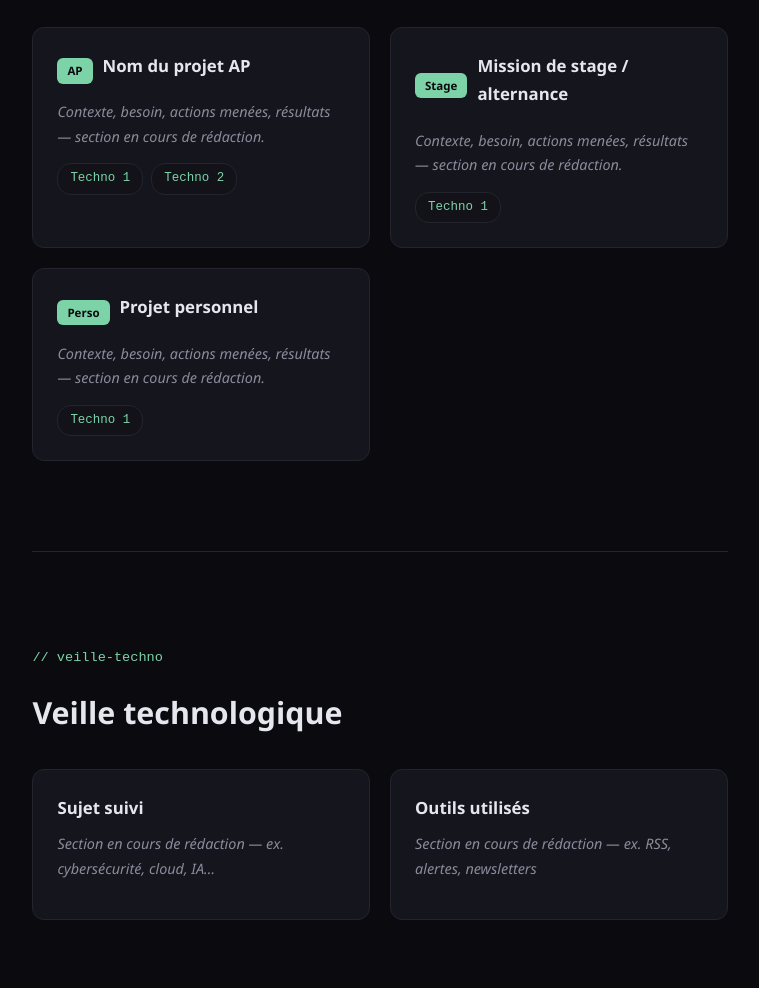
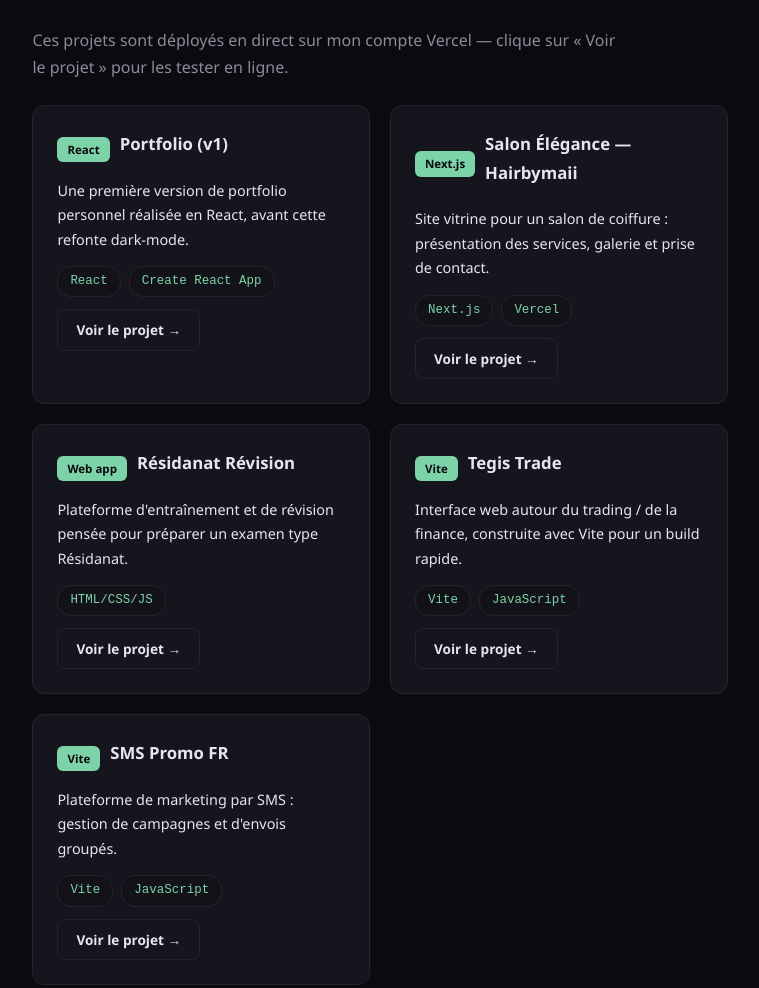
Before and after one commit to ZakiTheBad/portfolio-bts-sio, a plain HTML site: page index.html in a window 1280 px wide. Shown: the part 2127-3115 px from the top of the page, without its empty margins (260-1019 px from the left). Drawn offline with Linux system fonts and the light colour scheme.

Commit message:
Update GitHub/LinkedIn/CV links and showcase real Vercel projects

```diff
--- a/index.html
+++ b/index.html
@@ -43,11 +43,11 @@
     <p class="statut fade-in" style="--d:3">🟢 Ouvert à une alternance / un stage</p>
     <div class="cta fade-in" style="--d:4">
       <a class="btn primary" href="#projects">Voir mes projets</a>
-      <a class="btn ghost" href="#" target="_blank">📄 CV</a>
+      <a class="btn ghost" href="https://www.youtube.com/watch?v=dQw4w9WgXcQ" target="_blank">📄 CV</a>
     </div>
     <div class="socials fade-in" style="--d:5">
-      <a href="#" target="_blank">GitHub</a>
-      <a href="#" target="_blank">LinkedIn</a>
+      <a href="https://github.com/ZakiTheBad" target="_blank">GitHub</a>
+      <a href="https://www.youtube.com/watch?v=dQw4w9WgXcQ" target="_blank">LinkedIn</a>
       <a href="mailto:jawad.merdji@exemple.fr">Email</a>
     </div>
     <div class="scroll-cue"><span></span></div>
@@ -106,31 +106,53 @@
   <section id="projects" class="reveal">
     <span class="tag">// projets</span>
     <h2>Projets & Réalisations</h2>
+    <p style="color:var(--muted); margin-bottom:24px; max-width:600px;">Ces projets sont déployés en direct sur mon compte Vercel — clique sur « Voir le projet » pour les tester en ligne.</p>
 
     <div class="grid">
       <div class="card project">
         <div class="project-top">
-          <span class="badge">AP</span>
-          <h3>Nom du projet AP</h3>
+          <span class="badge">React</span>
+          <h3>Portfolio (v1)</h3>
         </div>
-        <p class="placeholder">Contexte, besoin, actions menées, résultats — section en cours de rédaction.</p>
-        <div class="chips"><span>Techno 1</span><span>Techno 2</span></div>
+        <p class="placeholder" style="font-style:normal;color:var(--text);">Une première version de portfolio personnel réalisée en React, avant cette refonte dark-mode.</p>
+        <div class="chips"><span>React</span><span>Create React App</span></div>
+        <a href="https://portfolio-zakithebads-projects.vercel.app" target="_blank" class="btn ghost" style="margin-top:12px;display:inline-block;padding:8px 18px;font-size:0.85rem;">Voir le projet →</a>
       </div>
       <div class="card project">
         <div class="project-top">
-          <span class="badge">Stage</span>
-          <h3>Mission de stage / alternance</h3>
+          <span class="badge">Next.js</span>
+          <h3>Salon Élégance — Hairbymaii</h3>
         </div>
-        <p class="placeholder">Contexte, besoin, actions menées, résultats — section en cours de rédaction.</p>
-        <div class="chips"><span>Techno 1</span></div>
+        <p class="placeholder" style="font-style:normal;color:var(--text);">Site vitrine pour un salon de coiffure : présentation des services, galerie et prise de contact.</p>
+        <div class="chips"><span>Next.js</span><span>Vercel</span></div>
+        <a href="https://hairbymaii.vercel.app" target="_blank" class="btn ghost" style="margin-top:12px;display:inline-block;padding:8px 18px;font-size:0.85rem;">Voir le projet →</a>
       </div>
       <div class="card project">
         <div class="project-top">
-          <span class="badge">Perso</span>
-          <h3>Projet personnel</h3>
+          <span class="badge">Web app</span>
+          <h3>Résidanat Révision</h3>
         </div>
-        <p class="placeholder">Contexte, besoin, actions menées, résultats — section en cours de rédaction.</p>
-        <div class="chips"><span>Techno 1</span></div>
+        <p class="placeholder" style="font-style:normal;color:var(--text);">Plateforme d'entraînement et de révision pensée pour préparer un examen type Résidanat.</p>
+        <div class="chips"><span>HTML/CSS/JS</span></div>
+        <a href="https://residanat-revision-nu.vercel.app" target="_blank" class="btn ghost" style="margin-top:12px;display:inline-block;padding:8px 18px;font-size:0.85rem;">Voir le projet →</a>
+      </div>
+      <div class="card project">
+        <div class="project-top">
+          <span class="badge">Vite</span>
+          <h3>Tegis Trade</h3>
+        </div>
+        <p class="placeholder" style="font-style:normal;color:var(--text);">Interface web autour du trading / de la finance, construite avec Vite pour un build rapide.</p>
+        <div class="chips"><span>Vite</span><span>JavaScript</span></div>
+        <a href="https://tegistrade.vercel.app" target="_blank" class="btn ghost" style="margin-top:12px;display:inline-block;padding:8px 18px;font-size:0.85rem;">Voir le projet →</a>
+      </div>
+      <div class="card project">
+        <div class="project-top">
+          <span class="badge">Vite</span>
+          <h3>SMS Promo FR</h3>
+        </div>
+        <p class="placeholder" style="font-style:normal;color:var(--text);">Plateforme de marketing par SMS : gestion de campagnes et d'envois groupés.</p>
+        <div class="chips"><span>Vite</span><span>JavaScript</span></div>
+        <a href="https://sms-promo-fr-sms-marketing-platform.vercel.app" target="_blank" class="btn ghost" style="margin-top:12px;display:inline-block;padding:8px 18px;font-size:0.85rem;">Voir le projet →</a>
       </div>
     </div>
   </section>
```
